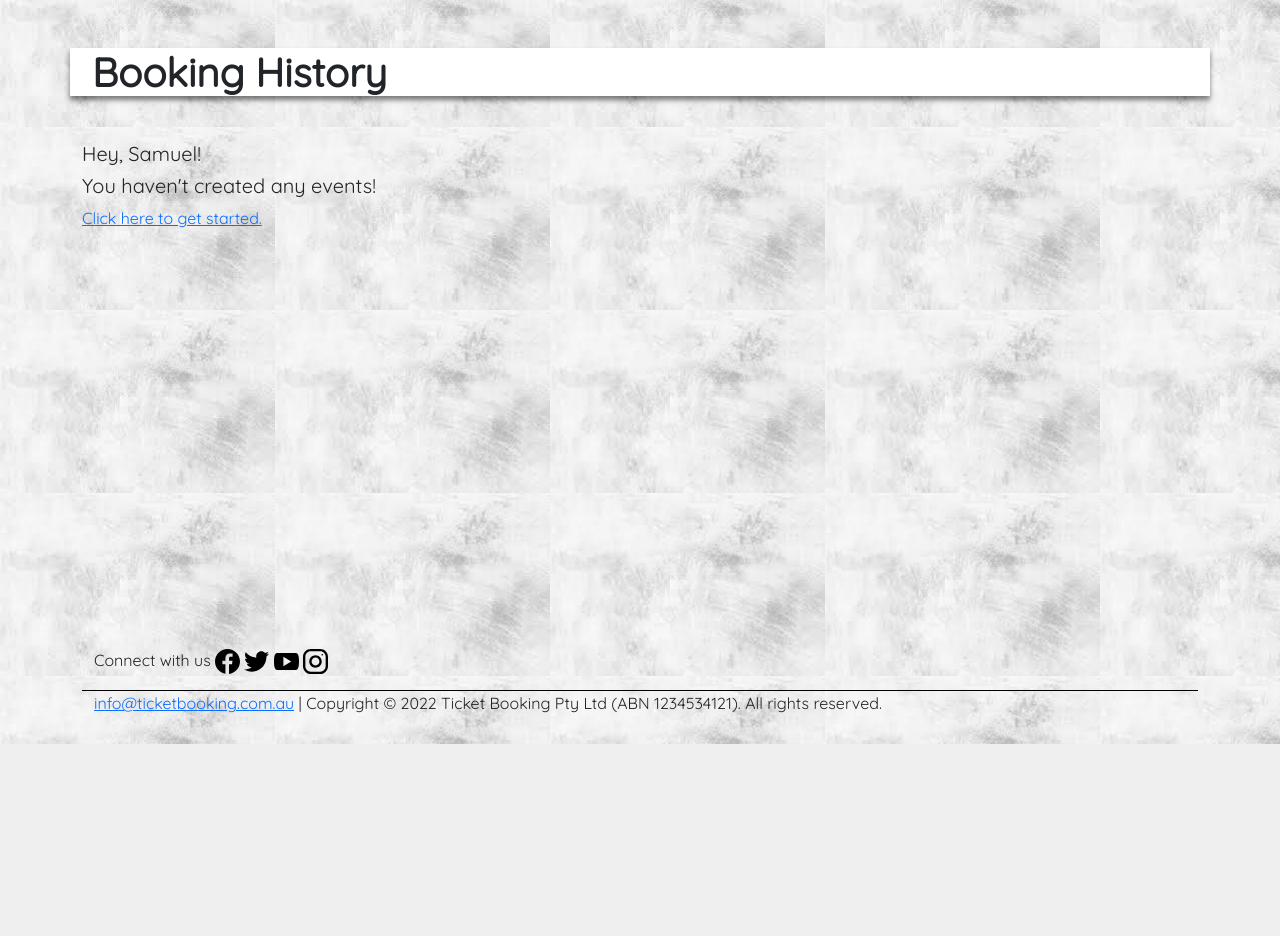
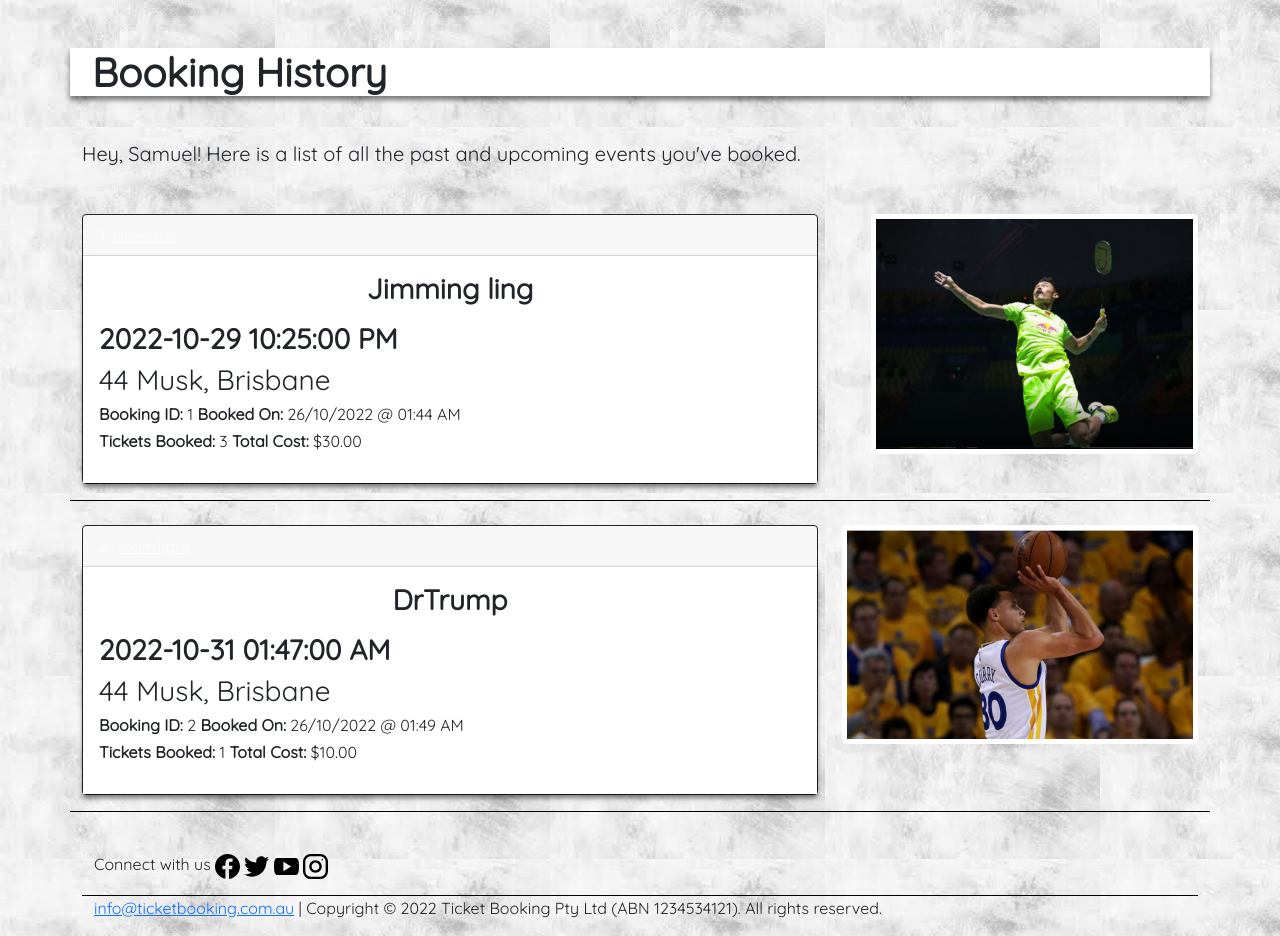
Before and after one commit to LDSamuelGuo/IAB207-assignment3, a Flask app: page /my_bookings in a window 1280 px wide. Shown: the part 56-992 px from the top of the page. Before the commit the page ends 800 px from the top, so only its background shows below. Run offline with Flask 2, Linux system fonts and the light colour scheme; a user stored in the database is signed in; data comes from the database, SQL or seed files in the repository; some libraries are stand-ins or nearby versions.

Commit message:
Update my_events.html

```diff
--- a/IAB207_assignment3/website/templates/events/my_events.html
+++ b/IAB207_assignment3/website/templates/events/my_events.html
@@ -1,7 +1,7 @@
 {% extends 'base.html' %}
 {% block content %}
 <!-- Booking History -->
-{% if heading == 'Bookig HIStory' %}
+{% if heading == 'Booking History' %}
 <br>
 <!-- Shows current website as a list -->
 <div id='page-container' class="container">
```
